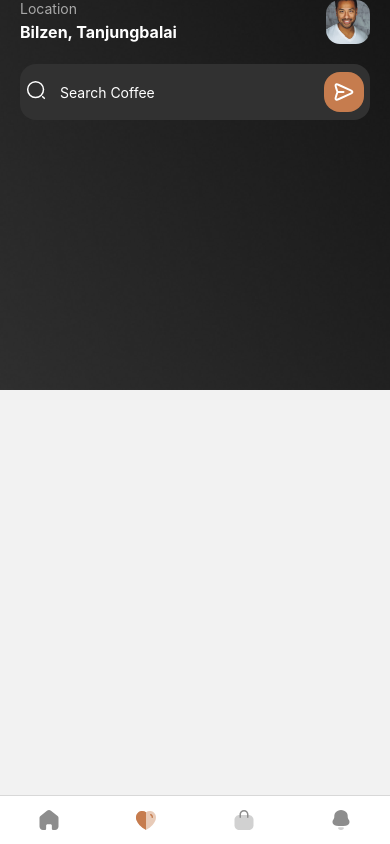
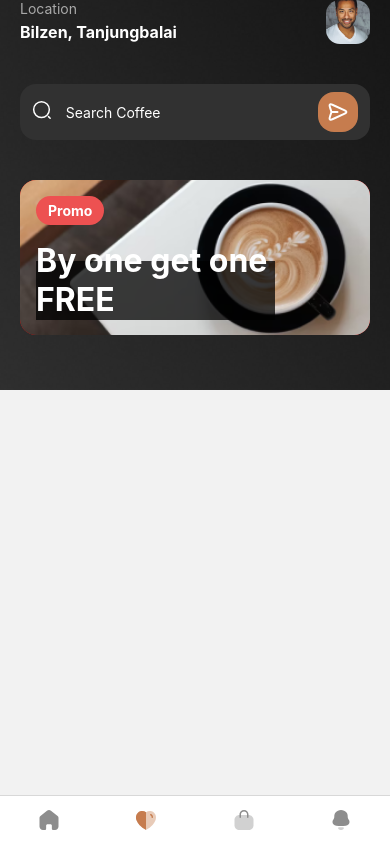
Before and after one commit to shuleugene/rn-coffee-shop, a React Native app: screen /Favorite in a window 390 px wide. Built offline with nearby package versions, Linux system fonts and the light colour scheme.

Commit message:
feat: added promo component

```diff
--- /dev/null
+++ b/app/components/Promo/Promo.tsx
@@ -0,0 +1,79 @@
+import React, {FC} from 'react';
+import {Image, ImageSourcePropType, StyleSheet, Text, View} from 'react-native';
+import theme from '../../theme';
+
+type Props = {
+  title: string;
+  badge: string;
+  image: ImageSourcePropType;
+};
+
+const Promo: FC<Props> = ({title, badge, image}) => {
+  return (
+    <View style={styles.container}>
+      <Image source={image} style={styles.image} />
+      <View style={styles.contentContainer}>
+        <View style={styles.badgeWrapper}>
+          <Text style={styles.badge}>{badge}</Text>
+        </View>
+
+        <View style={styles.titleWrapper}>
+          <View style={styles.titleBackground} />
+          <Text style={styles.title}>{title}</Text>
+        </View>
+      </View>
+    </View>
+  );
+};
+
+const styles = StyleSheet.create({
+  container: {
+    width: '100%',
+    borderRadius: 16,
+    backgroundColor: 'red',
+  },
+  contentContainer: {
+    padding: 16,
+    gap: 16,
+    flexDirection: 'column',
+  },
+  image: {
+    position: 'absolute',
+    width: '100%',
+    height: '100%',
+    borderRadius: 16,
+    top: 0,
+    left: 0,
+    right: 0,
+    bottom: 0,
+  },
+  badgeWrapper: {
+    backgroundColor: theme.colors.red,
+    borderRadius: 16,
+    paddingVertical: 6,
+    paddingHorizontal: 12,
+    alignSelf: 'flex-start',
+  },
+  badge: {
+    color: theme.colors.white,
+    fontWeight: 'bold',
+  },
+  titleWrapper: {
+    width: '75%',
+  },
+  titleBackground: {
+    position: 'absolute',
+    width: '100%',
+    height: '75%',
+    backgroundColor: theme.colors.black,
+    opacity: 0.75,
+    top: 20,
+  },
+  title: {
+    color: theme.colors.white,
+    fontWeight: 'bold',
+    fontSize: 32,
+  },
+});
+
+export default Promo;
--- a/app/components/SearchBar/SearchBar.tsx
+++ b/app/components/SearchBar/SearchBar.tsx
@@ -25,7 +25,7 @@ const styles = StyleSheet.create({
   container: {
     backgroundColor: theme.colors.lightBlack,
     borderRadius: 16,
-    paddingHorizontal: 6,
+    paddingHorizontal: 12,
     paddingVertical: 8,
     flexDirection: 'row',
     gap: 10,
--- a/app/screens/HomeScreen/HomeScreen.tsx
+++ b/app/screens/HomeScreen/HomeScreen.tsx
@@ -9,6 +9,7 @@ import {
 } from 'react-native';
 import theme from '../../theme';
 import SearchBar from '../../components/SearchBar/SearchBar';
+import Promo from '../../components/Promo/Promo';
 
 const HomeScreen = () => {
   return (
@@ -36,6 +37,11 @@ const HomeScreen = () => {
             </View>
           </View>
           <SearchBar placeholder="Search Coffee" />
+          <Promo
+            title="By one get one FREE"
+            badge="Promo"
+            image={require('../../assets/images/promo-image.png')}
+          />
         </View>
       </SafeAreaView>
     </View>
@@ -57,7 +63,7 @@ const styles = StyleSheet.create({
   },
   contentContainer: {
     paddingHorizontal: 20,
-    gap: 20,
+    gap: 40,
   },
   topContentContainer: {
     justifyContent: 'space-between',
--- a/app/theme.ts
+++ b/app/theme.ts
@@ -8,6 +8,8 @@ const theme = {
 
     grey100: '#A9A9A9',
     grey200: '#8D8D8D',
+
+    red: '#ED5151',
   },
 };
 
```
Also changed, not shown: app/assets/images/promo-image.png (added), app/components/Promo/index.ts (added).
